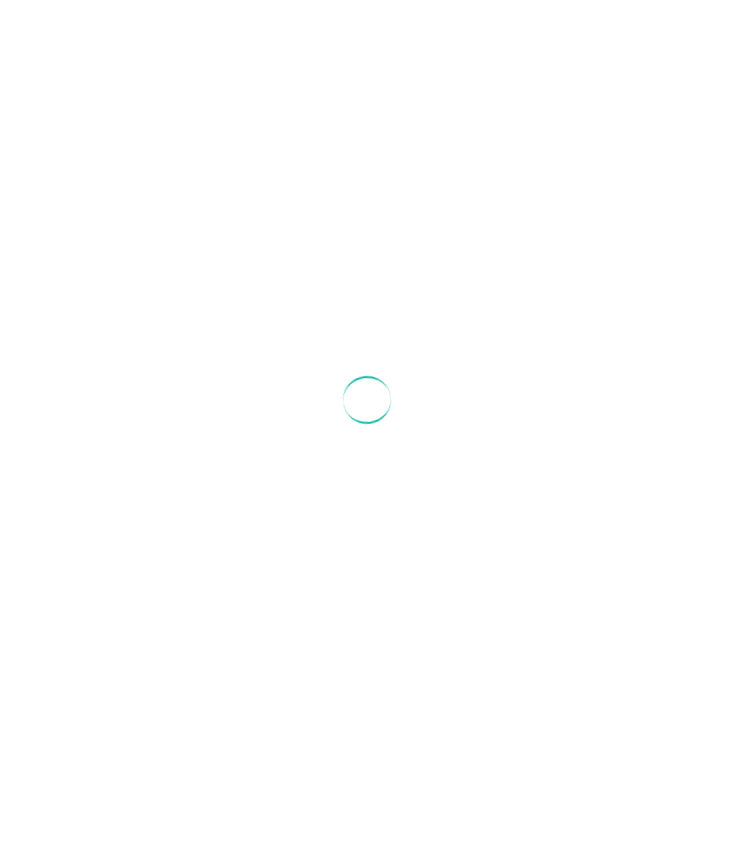
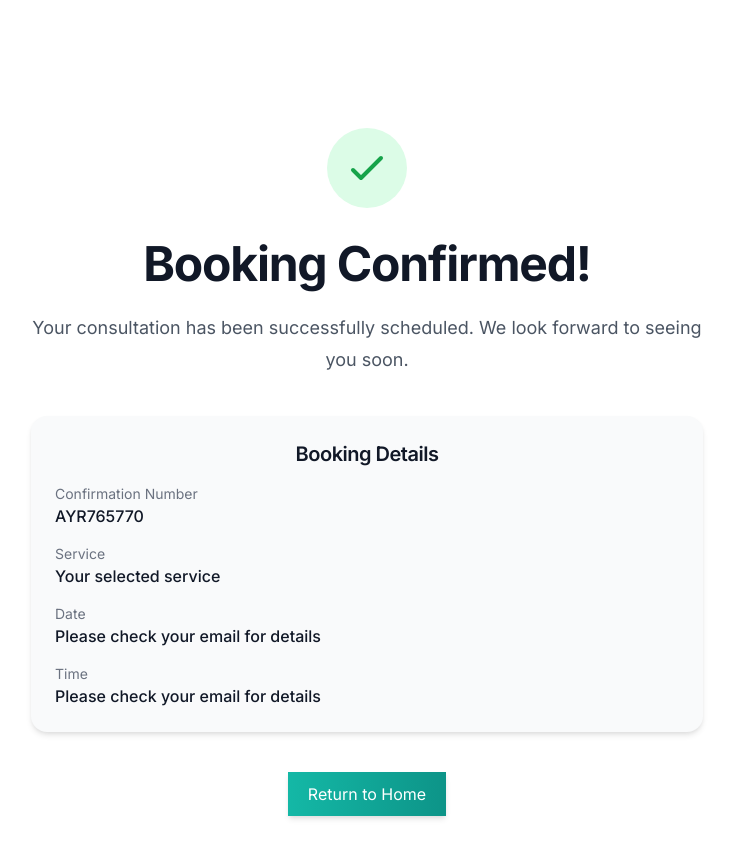
Before and after one commit to naman3824/ayurshuddhiwellness, a Next.js app: page /book/payment in a window 1280 px wide. Before the commit this address had no page. Shown: the top 858 px of the page, without its empty margins (273-1006 px from the left). Before the commit the page ends 800 px from the top, so only its background shows below. Built offline with nearby package versions, Linux system fonts and the light colour scheme.

Commit message:
fixed the booking functionality

```diff
--- a/app/book/payment/page.jsx
+++ b/app/book/payment/page.jsx
@@ -1,41 +1,16 @@
 'use client';
 
-import { useEffect, useState } from 'react';
-import { useRouter, useSearchParams } from 'next/navigation';
+import { useState } from 'react';
 import Link from 'next/link';
 
 export default function PaymentPage() {
-  const router = useRouter();
-  const searchParams = useSearchParams();
-  const [bookingDetails, setBookingDetails] = useState(null);
-
-  useEffect(() => {
-    // In a real implementation, you would validate the payment and retrieve booking details
-    // For now, we'll just use the URL parameters
-    const date = searchParams.get('date');
-    const time = searchParams.get('time');
-    const service = searchParams.get('service');
-
-    if (date && time && service) {
-      setBookingDetails({
-        date,
-        time,
-        service,
-        confirmationNumber: 'AYR' + Math.floor(100000 + Math.random() * 900000)
-      });
-    } else {
-      // If booking details are missing, redirect back to booking page
-      router.push('/book');
-    }
-  }, [searchParams, router]);
-
-  if (!bookingDetails) {
-    return (
-      <div className="flex justify-center items-center min-h-screen">
-        <div className="animate-spin rounded-full h-12 w-12 border-t-2 border-b-2 border-primary-500"></div>
-      </div>
-    );
-  }
+  // For static export, we'll use a mock confirmation instead of URL parameters
+  const [bookingDetails] = useState({
+    date: 'Please check your email for details',
+    time: 'Please check your email for details',
+    service: 'Your selected service',
+    confirmationNumber: 'AYR' + Math.floor(100000 + Math.random() * 900000)
+  });
 
   return (
     <div className="bg-white dark:bg-gray-900 min-h-screen">
--- a/components/BookingSteps.jsx
+++ b/components/BookingSteps.jsx
@@ -1,17 +1,17 @@
 'use client';
 
 import { useState } from 'react';
-import { useRouter } from 'next/navigation';
+import Link from 'next/link';
 import { CalendarSelector } from './CalendarSelector';
 import { TimeSlotSelector } from './TimeSlotSelector';
 import { ServiceSelector } from './ServiceSelector';
 
 export function BookingSteps() {
-  const router = useRouter();
   const [currentStep, setCurrentStep] = useState(1);
   const [selectedDate, setSelectedDate] = useState(null);
   const [selectedTime, setSelectedTime] = useState(null);
   const [selectedService, setSelectedService] = useState(null);
+  const [showPaymentButton, setShowPaymentButton] = useState(false);
 
   // Function to handle moving to the next step
   const handleNextStep = () => {
@@ -19,9 +19,6 @@ export function BookingSteps() {
       setCurrentStep(currentStep + 1);
       // Scroll to top of the booking section
       window.scrollTo({ top: 0, behavior: 'smooth' });
-    } else {
-      // If we're at the last step, proceed to payment
-      handleProceedToPayment();
     }
   };
 
@@ -32,17 +29,6 @@ export function BookingSteps() {
       // Scroll to top of the booking section
       window.scrollTo({ top: 0, behavior: 'smooth' });
     }
-  };
-
-  // Function to handle proceeding to payment
-  const handleProceedToPayment = () => {
-    // In a real implementation, you would validate the booking and process payment
-    // For now, we'll just redirect to the payment confirmation page with the booking details
-    router.push(
-      `/book/payment?date=${encodeURIComponent(selectedDate)}&time=${encodeURIComponent(
-        selectedTime
-      )}&service=${encodeURIComponent(selectedService)}`
-    );
   };
 
   // Check if the current step is complete and the next button should be enabled
@@ -58,6 +44,11 @@ export function BookingSteps() {
         return false;
     }
   };
+
+  // When we reach the final step and it's complete, show the payment button
+  if (currentStep === 4 && !showPaymentButton && isStepComplete()) {
+    setShowPaymentButton(true);
+  }
 
   return (
     <div className="bg-white dark:bg-gray-900 rounded-xl shadow-soft p-6 md:p-8">
@@ -188,13 +179,22 @@ export function BookingSteps() {
           <div></div>
         )}
 
+        {currentStep < 4 ? (
           <button
             onClick={handleNextStep}
             disabled={!isStepComplete()}
             className={`btn-primary py-2 px-6 ${!isStepComplete() ? 'opacity-50 cursor-not-allowed' : ''}`}
           >
-          {currentStep < 4 ? 'Next' : 'Proceed to Payment'}
+            Next
           </button>
+        ) : (
+          <Link
+            href="/book/payment"
+            className={`btn-primary py-2 px-6 ${!isStepComplete() ? 'opacity-50 pointer-events-none' : ''}`}
+          >
+            Proceed to Payment
+          </Link>
+        )}
       </div>
     </div>
   );
```
Lines whose indentation alone changed are shown as unchanged.
